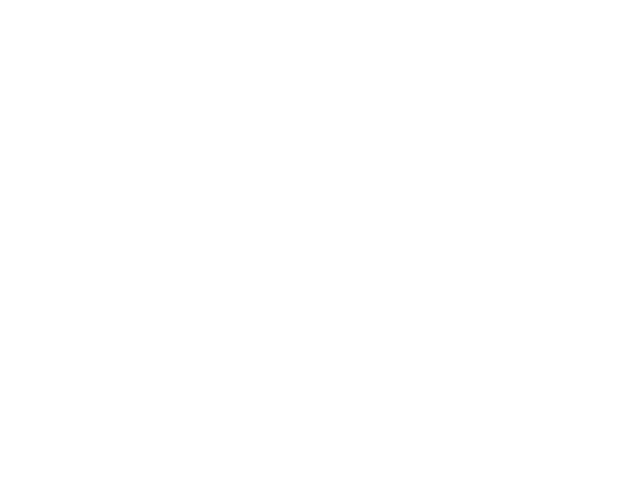
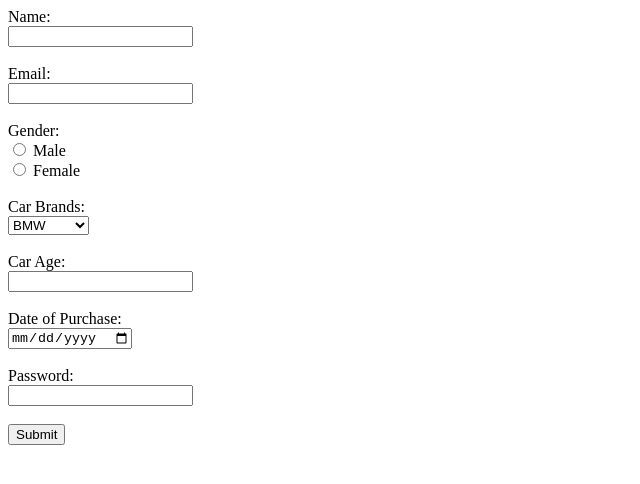
Before and after one commit to acciojob/car-insurance-form-Salmanayaj, a website: page main.html in a window 1280 px wide. Shown: the whole page, without its empty margins (0-640 px from the left). Drawn offline with Linux system fonts and the light colour scheme.

Commit message:
created a submission

```diff
--- a/main.html
+++ b/main.html
@@ -4,10 +4,57 @@
 
 <head>
 	<link rel="stylesheet" href="styles.css">
+	<title>Car Insurance Registration Form</title>
 </head>
 
 <body>
 	<!-- the entire body must be written by student -->
+	<form method = "post">
+		<!-- Name Field -->
+		<label for = "name">Name:</label><br>
+		<input type = "text" id = "name" name = "name" required>
+		<br><br>
+
+		<!-- Email Field -->
+		<label for = "email">Email:</label><br>
+		<input type = "email" id = "email" name = "email" required>
+		<br><br>
+
+		<!-- Gender -->
+		<label>Gender:</label><br>
+		<input type = "radio" id = "male" name = "gender" required>
+		<label for = "male">Male</label> <br>
+		<input type = "radio" id = "female" name = "gender" required>
+		<label for = "female">Female</label>
+		<br><br>
+
+		<!-- Car Brands -->
+		<label for = "cars">Car Brands:</label><br>
+		<select id= "cars" name = "cars">
+			<option value = "bmw">BMW</option>
+			<option value = "audi">Audi</option>
+			<option value = "mercedez">Mercedez</option>
+		</select>
+		<br><br>
+
+		<!-- Car Age -->
+		<label for = "carage">Car Age:</label><br>
+		<input type = "number" id = "carage" name = "carage" required>
+		<br><br>
+
+		<!-- Date of Purchase(dop) -->
+		<label for = "dop">Date of Purchase:</label><br>
+		<input type= "date" id = "dop" name = "dop" required>
+		<br><br>
+
+		<!-- Password -->
+		<label for = "password">Password:</label><br>
+		<input type = "password" id = "password" name = "password" required>
+		<br><br>
+
+		<!-- Submit Button -->
+		 <button type = "submit">Submit</button>
+	</form>
     <script type="text/javascript" src="./script.js">
 </script>
 
```
